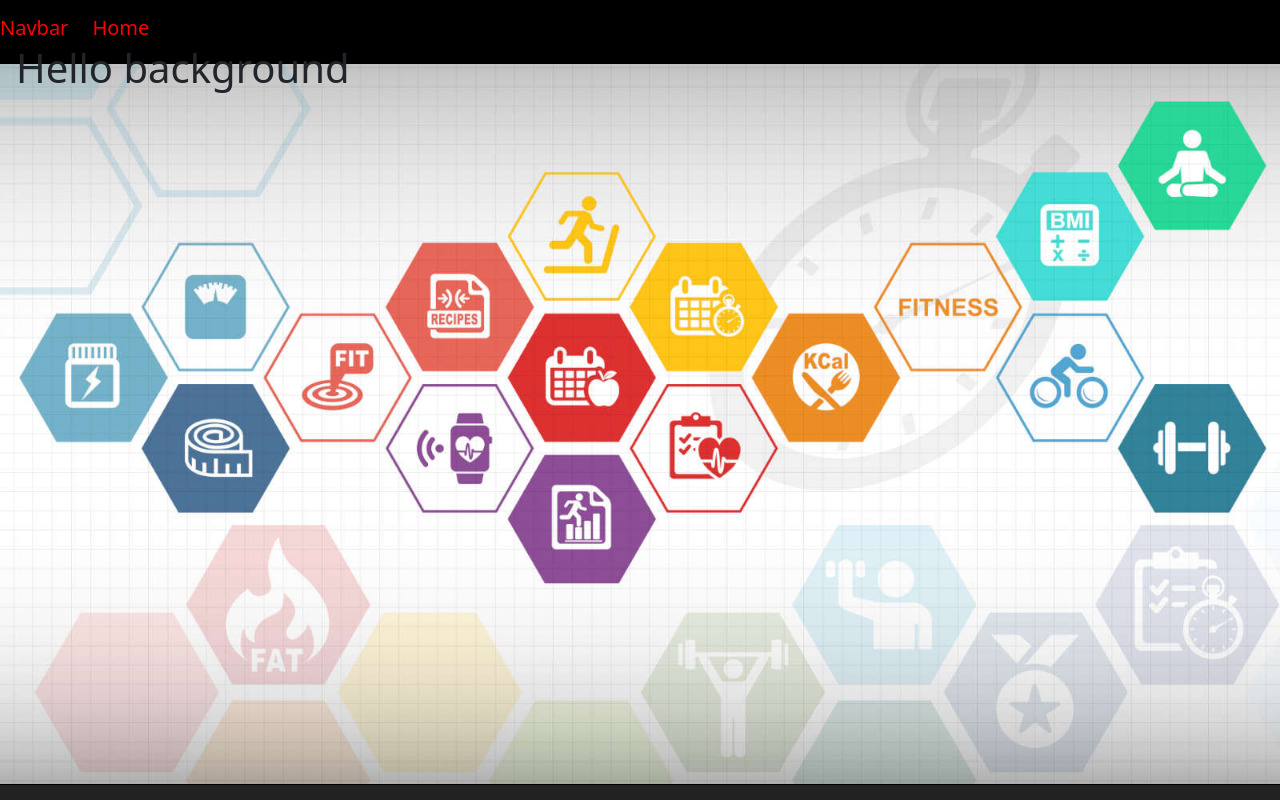
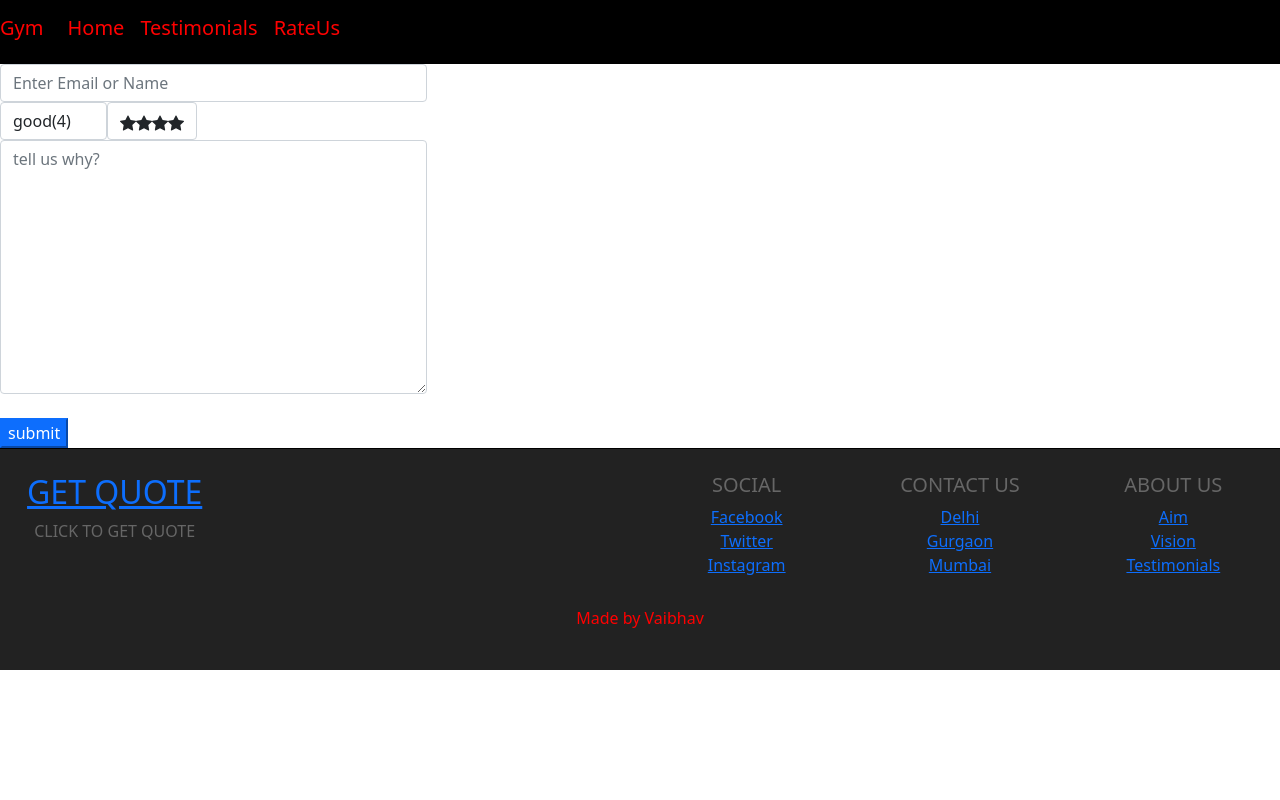
Before and after one commit to vaibhav-rng/gym, a React (Create React App) app: page /about1 in a window 1280 px wide. Shown: the top 800 px of the page. Built offline with nearby package versions, Linux system fonts and the light colour scheme.

Commit message:
last commit

```diff
--- a/package.json
+++ b/package.json
@@ -6,7 +6,9 @@
     "@testing-library/jest-dom": "^5.11.4",
     "@testing-library/react": "^11.1.0",
     "@testing-library/user-event": "^12.1.10",
+    "axios": "^0.23.0",
     "bootstrap": "^5.1.0",
+    "node": "^16.11.1",
     "react": "^17.0.2",
     "react-bootstrap": "^2.0.0-beta.6",
     "react-dom": "^17.0.2",
--- a/src/Pages/About.js
+++ b/src/Pages/About.js
@@ -4,9 +4,8 @@ function About(props) {
     const {name,phnumber,email}=props.location.state
     return (
         <>
-            <h1>{name} form has been submit</h1>
-            <h1>{phnumber} form has been submit</h1>
-            <h1>{email} form has been submit</h1>
+            <h1> Thank you , {name} for your response </h1>
+            <h1> We will contact you on this {phnumber} or {email} </h1>
         </>
     )
 }
--- a/src/Pages/Review.js
+++ b/src/Pages/Review.js
@@ -1,41 +1,47 @@
-import React, { Component } from 'react';
+import React ,{useState}from 'react';
+import Axios from 'axios';
 import Stars from '../components/Stars';
 
-class Review extends Component {
+const Review = () => {
 
-    constructor(props) {
-            super(props);
+    const[state,setstate]=useState({
+        name:"",
+        text:"",
+        value:4,
+      })
 
-            this.state = {
-                username:"",
-                reviewarea:"",
-                rating:"5"
+      const handleInputChange = (event) => {
+        setstate(prev => ({
+          ...prev,
+          [event.target.id]:event.target.value
+        }))
       }
-        }
-        revieweventhandler = (event) => {
-            this.setState({
-                [event.target.name]:event.target.value
-            }
-            )
+     const onClickhandler=(e)=>{
+         e.preventDefault()
+          Axios.post("http://localhost:3001/review",{
+            username:state.name,
+            reviewarea:state.text,
+            rating:state.value
+          }).then(()=>{
+             alert("done")
+          }).catch(()=>{
+            alert("not done")
+           })
       }
 
-
-
-    render() {
-
     return (
-            <>
-            <form >
+        <div>
+          <form onSubmit={onClickhandler}>
           <div className="form-group col-4">
-                <input type="textbox"  name="username"
+            <input type="text"
              class="form-control"  placeholder="Enter Email or Name"
-                  onChange={this.revieweventhandler} value={this.state.username}/>
+             value={state.name} onChange={handleInputChange} id="name"/>
         </div>
 
          <div className=" d-inline-flex col-1">
 
-                <select class="form-control " name="rating" onClick={this.stars}
-                 onChange={this.revieweventhandler} id="">
+            <select class="form-control "
+            value={state.value} onChange={handleInputChange} id="value">
 
             <option value="5">best(5)</option>
             <option value="4">good(4)</option>
@@ -48,23 +54,23 @@ class Review extends Component {
 
      <div className="form-group d-inline-flex ">
        <div className=" form-control "  >
-                  <Stars className="" starRating={this.state.rating} />
+              <Stars className="" starRating={state.value} />
          </div>
       </div>
 
 
         <div className="form-group col-4">
             <textarea className="form-control" name="reviewarea" cols="30"
-                 value={this.state.reviewarea} onChange={this.revieweventhandler}
+           value={state.text} onChange={handleInputChange} id="text"
               rows="10" placeholder="tell us why?" ></textarea>
         </div>
 
           <br />
-              <button type="submit" className="btn-primary"> submit</button>
+          <button type='submit' onClick={()=>{alert("thanks for response")}} className="btn-primary"> submit</button>
           </form>
-            </>
+        </div>
     );
 }
-}
+
 
 export default Review;
--- a/src/Pages/ShowReview.js
+++ b/src/Pages/ShowReview.js
@@ -1,17 +1,29 @@
-import React, { Component } from 'react';
+import React ,{useState , useEffect}from 'react';
+import axios from 'axios';
 import Reviewonpage from '../components/Reviewonpage';
-import ReviewData from '../Pages/Reviewdata';
 
-class ShowReview extends Component {
-    render() {
-        const mappedReview = ReviewData.map(data=> <Reviewonpage name={data.name}
-         text={data.text} starvalue={data.starValue} key={data.id}  /> )
-        return (
-            <>
-                {mappedReview}
-            </>
-        );
+export  function ShowReview() {
+
+    const [ReviewData,setReviewData]=useState([])
+
+    useEffect(()=>{
+        axios.get("http://localhost:3001/showreview")
+        .then((response)=>{
+            setReviewData(response.data)
+        })
+        .catch((err)=>{
+        console.log(err)
+        })
     }
-}
+    )
+    const mappedReview = ReviewData.map(data=> <Reviewonpage name={data.username}
+        text={data.reviewarea} starvalue={data.rating} key={data._id}  /> )
+       return (
+           <>
+               {mappedReview}
+           </>
+       );
+
+       }
 
 export default ShowReview;
--- a/src/Pages/testpage.js
+++ b/src/Pages/testpage.js
@@ -1,17 +1,75 @@
-import React, { Component } from 'react';
-import bmibackground from '../images/bmi.jpg'
+import React ,{useState}from 'react';
+import Axios from 'axios';
+import Stars from '../components/Stars';
 
-class Testpage extends Component {
-    render() {
-        return (
-            <div>
-                <div >
-         <img src={bmibackground}  className="img-fluid containerx" alt="" />
-         <div><h1 className="bottom-leftx img-fluid">Hello background</h1></div>
+const Testpage = () => {
+
+    const[state,setstate]=useState({
+        name:"",
+        text:"",
+        value:4,
+      })
+
+      const handleInputChange = (event) => {
+        setstate(prev => ({
+          ...prev,
+          [event.target.id]:event.target.value
+        }))
+      }
+     const onClickhandler=(e)=>{
+         e.preventDefault()
+          Axios.post("http://localhost:3001/review",{
+            username:state.name,
+            reviewarea:state.text,
+            rating:state.value
+          }).then(()=>{
+             console.log("okay")
+          }).catch(()=>{
+            alert("not done")
+           })
+      }
+
+    return (
+        <div>
+          <form onSubmit={onClickhandler}>
+          <div className="form-group col-4">
+            <input type="text"
+             class="form-control"  placeholder="Enter Email or Name"
+             value={state.name} onChange={handleInputChange} id="name"/>
         </div>
-            </div>
-        );
-    }
+
+         <div className=" d-inline-flex col-1">
+
+            <select class="form-control "
+            value={state.value} onChange={handleInputChange} id="value">
+
+            <option value="5">best(5)</option>
+            <option value="4">good(4)</option>
+            <option value="3">average(3)</option>
+            <option value="2">bad(2)</option>
+            <option value="1">worse(1)</option>
+            </select>
+
+          </div>
+
+     <div className="form-group d-inline-flex ">
+       <div className=" form-control "  >
+              <Stars className="" starRating={state.value} />
+         </div>
+      </div>
+
+
+        <div className="form-group col-4">
+            <textarea className="form-control" name="reviewarea" cols="30"
+           value={state.text} onChange={handleInputChange} id="text"
+              rows="10" placeholder="tell us why?" ></textarea>
+        </div>
+
+          <br />
+          <button type='submit' className="btn-primary"> submit</button>
+          </form>
+        </div>
+    );
 }
 
 export default Testpage;
--- a/src/components/CarousalHome.js
+++ b/src/components/CarousalHome.js
@@ -1,21 +1,36 @@
 import React  from 'react';
 import Carousel from 'react-elastic-carousel';
-import ReviewData from '../Pages/Reviewdata';
 import Stars from '../components/Stars';
 import { Link} from 'react-router-dom';
+import { useState } from 'react';
+import { useEffect } from 'react';
+import axios from 'axios';
 
 
 
 export default function CarousalHome() {
 
+    const [ReviewData,setReviewData]=useState([])
+
+    useEffect(()=>{
+        axios.get("http://localhost:3001/showreview")
+        .then((response)=>{
+            setReviewData(response.data)
+        })
+        .catch((err)=>{
+        console.log(err)
+        })
+    }
+    )
+
     return (
         <div>
              <Carousel >
-               {ReviewData.map(item => <div key={item.id}>
-                   <Stars starRating={item.starValue}/>
-                   <h2>{item.text} </h2>
-                   <h5>- {item.name}</h5>
-                <Link  to={`/${item.id}`} > <button className="btn-primary">view</button> </Link>
+               {ReviewData.map(item => <div key={item._id}>
+                   <Stars starRating={item.rating}/>
+                   <h2>{item.reviewarea} </h2>
+                   <h5>- {item.username}</h5>
+                <Link  to={`/${item._id}`} > <button className="btn-primary">view</button> </Link>
                </div>)}
 
                </Carousel>
--- a/src/components/Navbar.js
+++ b/src/components/Navbar.js
@@ -5,7 +5,7 @@ function Navbar() {
 <>
     <nav  className="navbar navbar-expand-lg navbar-light Navbar bg-black ">
 
-        <a className="navbar-brand " href="#"> <h5 className="intro">Navbar</h5></a>
+        <a className="navbar-brand " href="/"> <h5 className="intro">Gym</h5></a>
         <button className="navbar-toggler" type="button" data-toggle="collapse" data-target="#navbarSupportedContent" aria-controls="navbarSupportedContent" aria-expanded="false" aria-label="Toggle navigation">
           <span className="navbar-toggler-icon"></span>
         </button>
@@ -13,6 +13,12 @@ function Navbar() {
       <ul className="navbar-nav mr-auto">
        <li className="nav-item active">
          <a className="nav-link" href="/"><h5 className="intro">Home</h5></a>
+       </li>
+       <li className="nav-item active">
+         <a className="nav-link" href="/Testimonials"><h5 className="intro">Testimonials</h5></a>
+       </li>
+       <li className="nav-item active">
+         <a className="nav-link" href="/review"><h5 className="intro">RateUs</h5></a>
        </li>
        </ul>
        </div>
--- a/src/components/SingleReview.js
+++ b/src/components/SingleReview.js
@@ -1,16 +1,29 @@
-import React from 'react'
-import { useParams } from 'react-router-dom'
-import ReviewData from '../Pages/Reviewdata'
+import axios from 'axios'
+import React ,{useEffect, useState} from 'react'
+import { useParams  } from 'react-router-dom'
 import Stars from './Stars'
 
 function SingleReview() {
-    const params =useParams()
-    const obj = ReviewData.map(data =>{ if (data.id===params.id)
-       return  <div key={data.id} className="container col-4">
+     const params =useParams()
+     const [ReviewData,setReviewData]=useState([])
+
+     useEffect(()=>{
+        axios.get("http://localhost:3001/showreview")
+        .then((response)=>{
+            setReviewData(response.data)
+        })
+        .catch((err)=>{
+        console.log(err)
+        })
+    }
+    )
+
+    const obj = ReviewData.map(data =>{ if (data._id===params.id)
+       return  <div key={data._id} className="container col-4">
             <div className="card">
-             <h1 className="card-title">{data.name}</h1>
-             <Stars starRating={data.starValue}/>
-             <h4 className="card-text">{data.text}</h4>
+             <h1 className="card-title">{data.username}</h1>
+             <Stars starRating={data.rating}/>
+             <h4 className="card-text">{data.reviewarea}</h4>
              </div>
     </div>})
     return (
```
Also changed, not shown: 1 other file (tests, documents, lock files or other folders). Lines whose indentation alone changed are shown as unchanged.
